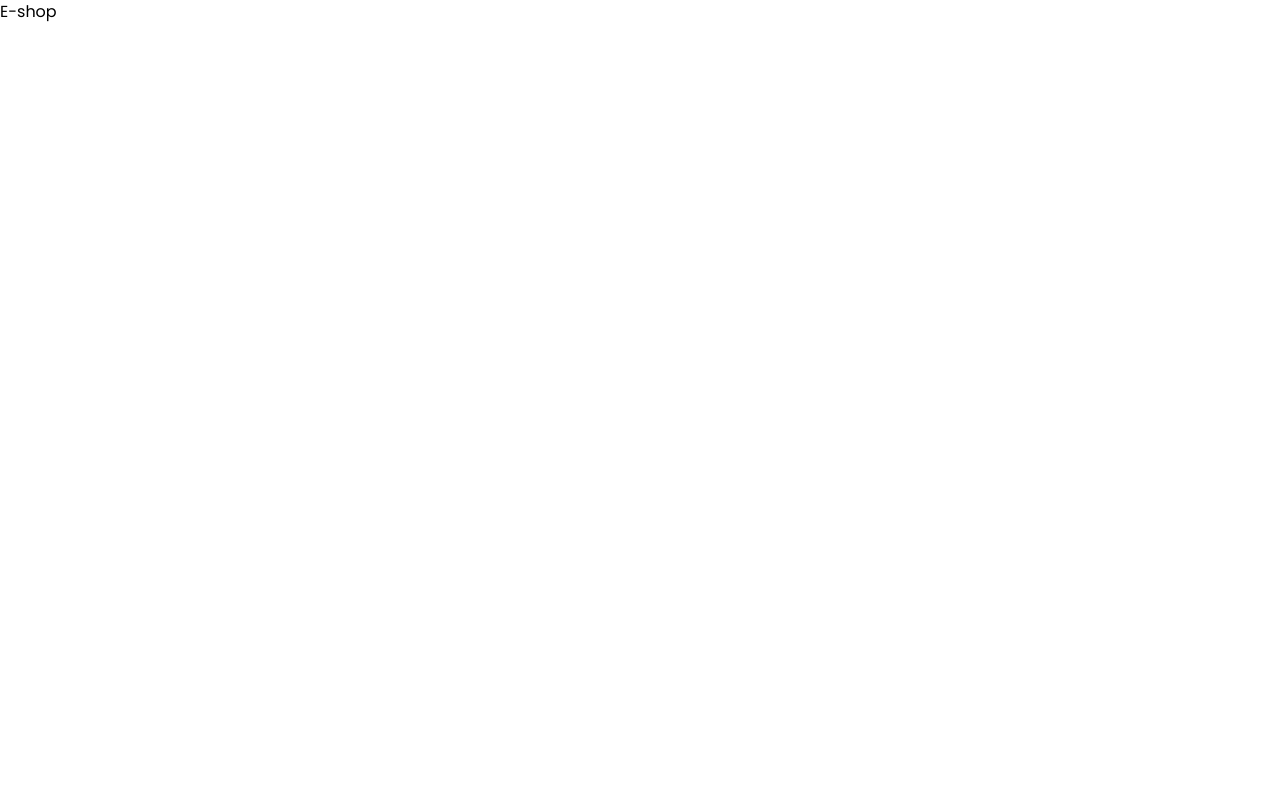
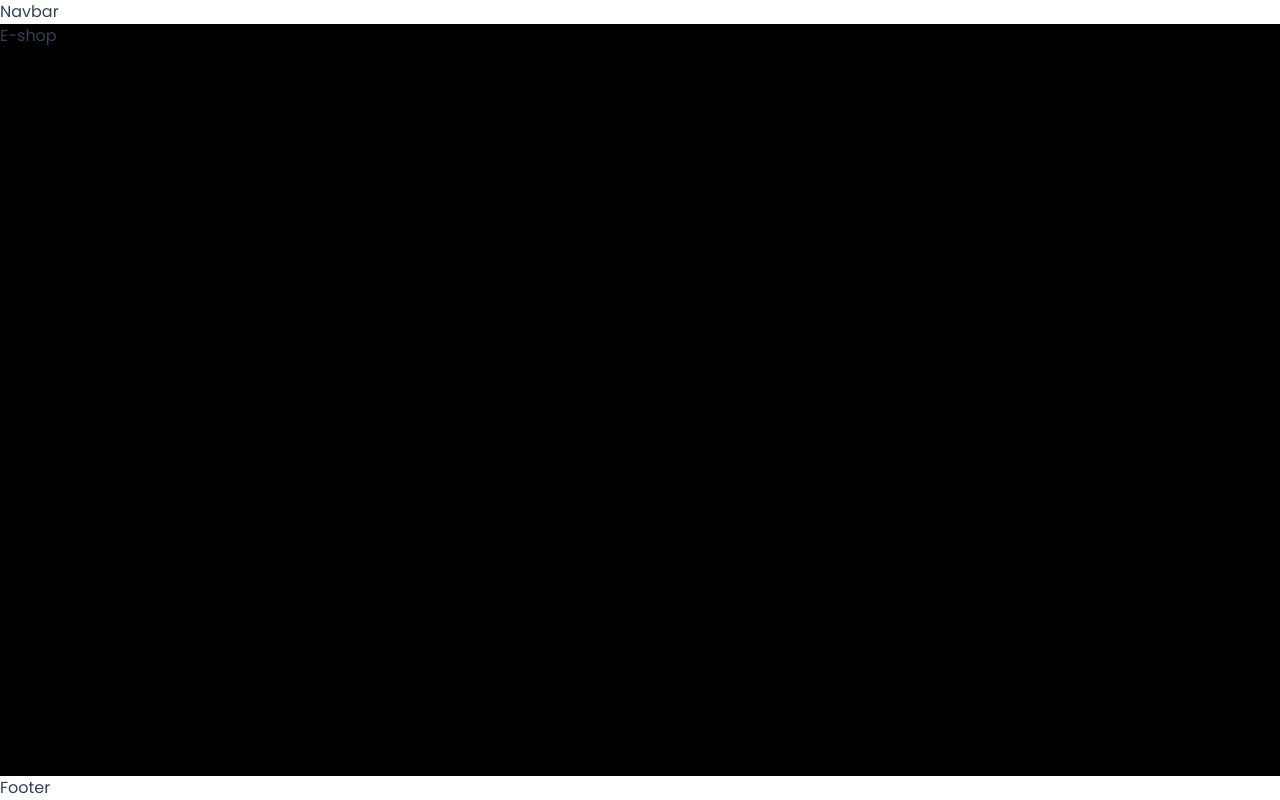
Before and after one commit to takimi12/Next13-Eccomerce-October, a Next.js app: page / in a window 1280 px wide. Built offline with nearby package versions, Linux system fonts and the light colour scheme.

Commit message:
container component

```diff
--- /dev/null
+++ b/app/components/container.tsx
@@ -0,0 +1,20 @@
+interface ContainerProps {
+    children: React.ReactNode;
+}
+
+
+const Container: React.FC<ContainerProps> = ({children}) => {
+    return (<div
+    className="
+    max-w-[1920px]
+    mx-auto
+    xl:px-20
+    md:px-2
+    px-4
+    "
+    >
+        {children}
+    </div>  );
+}
+
+export default Container;
--- /dev/null
+++ b/app/components/footer/footer.tsx
@@ -0,0 +1,9 @@
+const Footer = () => {
+    return (
+        <div>
+            Footer
+        </div>
+      );
+}
+
+export default Footer;
--- /dev/null
+++ b/app/components/nav/NavBar.tsx
@@ -0,0 +1,7 @@
+const Navbar = () => {
+    return(
+    <div>Navbar</div>
+    )
+}
+
+export default Navbar;
--- a/app/layout.tsx
+++ b/app/layout.tsx
@@ -1,6 +1,8 @@
 import './globals.css'
 import type { Metadata } from 'next'
 import { Poppins } from 'next/font/google'
+import NavBar from './components/nav/NavBar'
+import Footer from './components/footer/footer'
 
 const poppins = Poppins ({ subsets: ['latin'],
   weight: ['400', '500', '600', '700'] })
@@ -17,7 +19,15 @@
 }) {
   return (
     <html lang="en">
-      <body className={poppins.className}>{children}</body>
+      <body className={`${poppins.className} text-slate-700`}>
+<div className='flex flex-col min-h-screen '>
+      <NavBar />
+      <main className='flex-grow bg-black '>
+        {children}
+      </main>
+      <Footer />
+      </div>
+      </body>
     </html>
   )
 }
--- a/app/page.tsx
+++ b/app/page.tsx
@@ -1,8 +1,8 @@
 
 export default function Home() {
   return (
-    <main>
+    <div>
       E-shop
-    </main>
+    </div>
   )
 }
```
